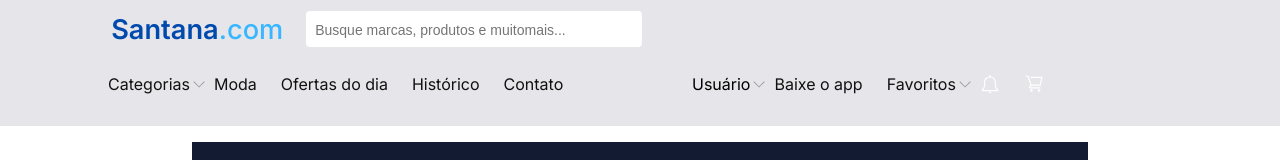
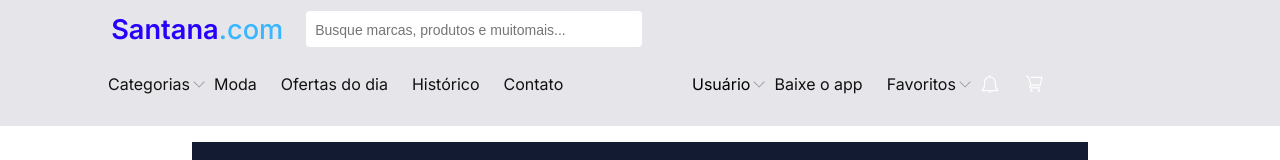
Before and after one commit to iSantanaaH/santana.com, a Next.js app in the folder front-end_next/: page / in a window 1280 px wide. Shown: the top 160 px of the page. Built offline with nearby package versions, Linux system fonts and the light colour scheme.

Commit message:
create new color and change old name in colors

```diff
--- a/front-end_next/app/globals.css
+++ b/front-end_next/app/globals.css
@@ -3,7 +3,7 @@
   --green400: #41f781;
   --whiteFull: #fff;
   --white100: #fffbfb;
-  --button500: #1e2f4d;
+  --blue700: #1e2f4d;
   --button700: #121b31;
   --button600: #243257;
   --gray-200: #ccc;
@@ -11,9 +11,10 @@
   --redError: #e91515;
   --green400: #59f04c;
   --black800: #111;
-  --blue500: #004aad;
+  --blue500: #2600fc;
   --blue200: #38b6ff;
   --test: #e6e6ea;
+  --mainBackground: #607099;
 }
 
 * {
```
